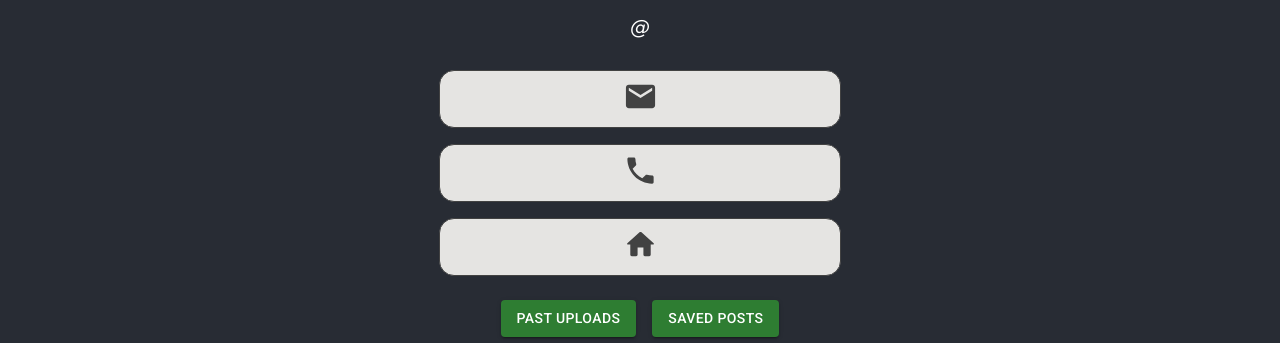
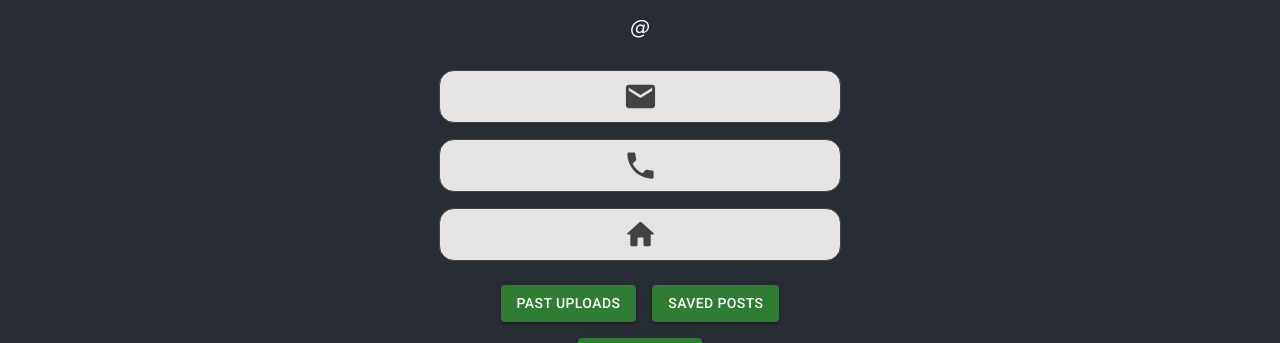
Before and after one commit to sachiniyer/resow, a React (Create React App) app in the folder front-end/: page /UserProfile in a window 1280 px wide. Shown: the part 221-564 px from the top of the page. Built offline with nearby package versions, Linux system fonts and the light colour scheme; no server answers.

Commit message:
Used a stack to make sure the user details and icons are aligned

```diff
--- a/front-end/src/pages/UserProfile.js
+++ b/front-end/src/pages/UserProfile.js
@@ -13,7 +13,11 @@ import LocalPhoneIcon from '@mui/icons-material/LocalPhone';
 
 function TextContainer(props){
   return(
-    <Box sx={{ border: 1, borderRadius: '15px', m: 1, p: 1, minWidth: '30%', color:'grey.800', bgcolor:'#e5e4e2'}}> {props.icon} {props.text} </Box>
+    <Box sx={{ border: 1, borderRadius: '15px', m: 1, p: 1, minWidth: '30%', minHeight:'10%', color:'grey.800', bgcolor:'#e5e4e2'}}>
+      <Stack spacing = {5} direction = "row" alignItems="center" justifyContent="center">
+        {props.icon} {props.text}
+      </Stack>
+    </Box>
   );
 }
 
```
